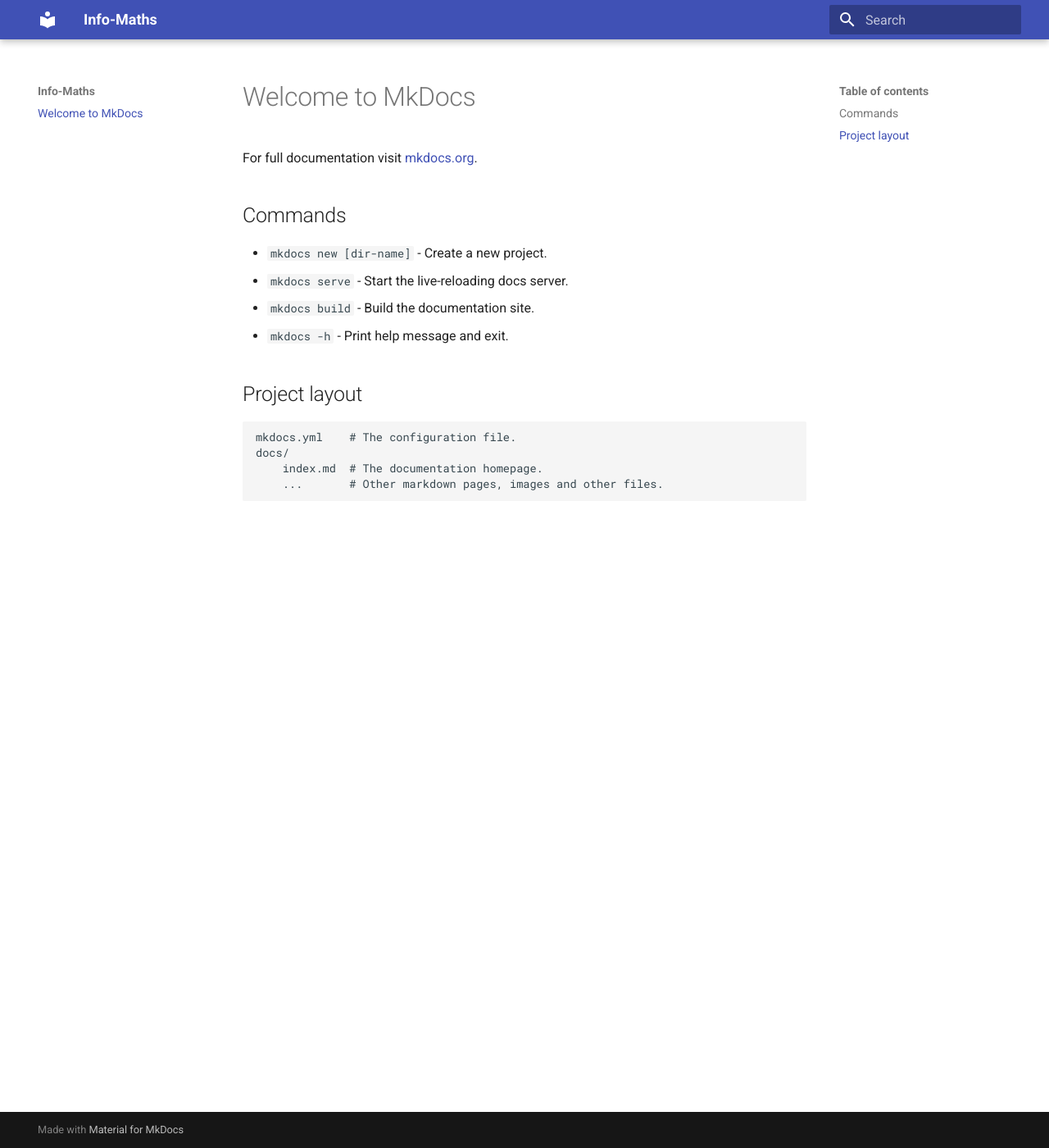
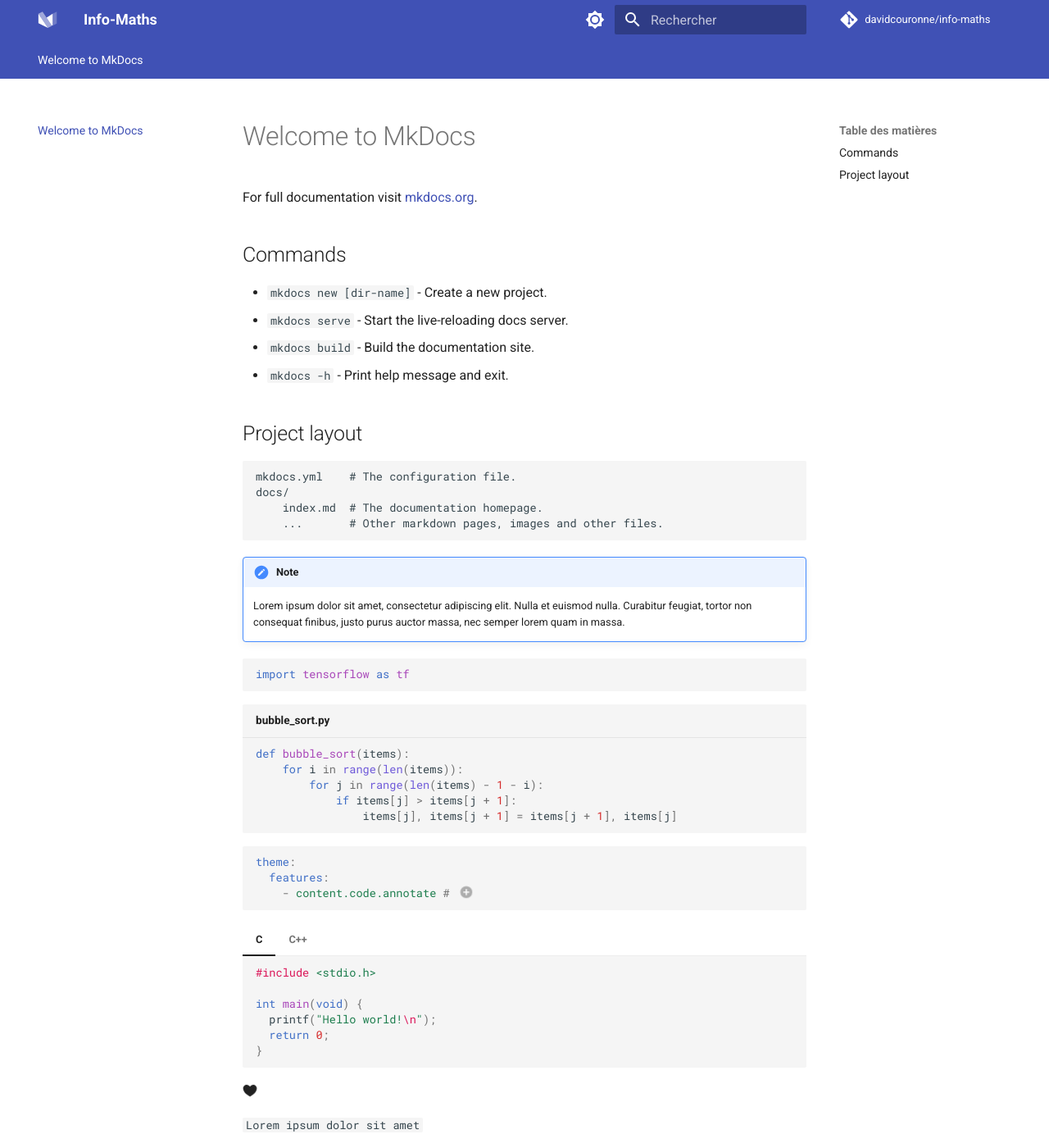
Before and after one commit to infocornouaille/info-maths, an MkDocs documentation site: the page built from docs/index.md, in a window 1280 px wide and 1400 px high. Shown: the whole window at 82% size. Built offline with MkDocs 1.6.1 and Material for MkDocs 9.7.7, drawn with Linux system fonts in a browser that asks for light colours; emoji names are drawn with the system emoji font; comment, search, counter and statistics services are not loaded; some of the changed text lies outside the part shown.

Commit message:
add css and js

````diff
--- a/docs/index.md
+++ b/docs/index.md
@@ -15,3 +15,69 @@
     docs/
         index.md  # The documentation homepage.
         ...       # Other markdown pages, images and other files.
+
+!!! note
+
+    Lorem ipsum dolor sit amet, consectetur adipiscing elit. Nulla et euismod
+    nulla. Curabitur feugiat, tortor non consequat finibus, justo purus auctor
+    massa, nec semper lorem quam in massa.
+
+
+``` py
+import tensorflow as tf
+```
+
+``` py title="bubble_sort.py"
+def bubble_sort(items):
+    for i in range(len(items)):
+        for j in range(len(items) - 1 - i):
+            if items[j] > items[j + 1]:
+                items[j], items[j + 1] = items[j + 1], items[j]
+```
+
+
+``` yaml
+theme:
+  features:
+    - content.code.annotate # (1)
+```
+
+1.  :man_raising_hand: I'm a code annotation! I can contain `code`, __formatted
+    text__, images, ... basically anything that can be written in Markdown.
+
+=== "C"
+
+    ``` c
+    #include <stdio.h>
+
+    int main(void) {
+      printf("Hello world!\n");
+      return 0;
+    }
+    ```
+
+=== "C++"
+
+    ``` c++
+    #include <iostream>
+
+    int main(void) {
+      std::cout << "Hello world!" << std::endl;
+      return 0;
+    }
+    ```
+:octicons-heart-fill-24:{ .heart }
+
+`Lorem ipsum dolor sit amet`
+
+:   Sed sagittis eleifend rutrum. Donec vitae suscipit est. Nullam tempus
+    tellus non sem sollicitudin, quis rutrum leo facilisis.
+
+`Cras arcu libero`
+
+:   Aliquam metus eros, pretium sed nulla venenatis, faucibus auctor ex. Proin
+    ut eros sed sapien ullamcorper consequat. Nunc ligula ante.
+
+    Duis mollis est eget nibh volutpat, fermentum aliquet dui mollis.
+    Nam vulputate tincidunt fringilla.
+    Nullam dignissim ultrices urna non auctor.
--- /dev/null
+++ b/docs/javascripts/mathjax.js
@@ -0,0 +1,16 @@
+window.MathJax = {
+    tex: {
+        inlineMath: [["\\(", "\\)"]],
+        displayMath: [["\\[", "\\]"]],
+        processEscapes: true,
+        processEnvironments: true
+    },
+    options: {
+        ignoreHtmlClass: ".*|",
+        processHtmlClass: "arithmatex"
+    }
+};
+
+document$.subscribe(() => {
+    MathJax.typesetPromise()
+})
--- /dev/null
+++ b/docs/stylesheets/extra.css
@@ -0,0 +1,18 @@
+@keyframes heart {
+
+    0%,
+    40%,
+    80%,
+    100% {
+        transform: scale(1);
+    }
+
+    20%,
+    60% {
+        transform: scale(1.15);
+    }
+}
+
+.heart {
+    animation: heart 1000ms infinite;
+}
--- a/mkdocs.yml
+++ b/mkdocs.yml
@@ -1,4 +1,89 @@
 site_name: Info-Maths
+site_url: https://info-maths.netlify.app/
+site_author: David Couronné
+site_description: >-
+  Informatique (NSI - SNT) et Mathématiques au lycée de Cornouaille
 
+# Repository
+repo_name: davidcouronne/info-maths
+repo_url: https://github.com/davidcouronne/info-maths
+
+# Configuration
 theme:
-  name: "material"
+  name: material
+  language: fr
+  features:
+    # - announce.dismiss
+    - content.code.annotate
+    # - content.tabs.link
+    - content.tooltips
+    # - header.autohide
+    # - navigation.expand
+    - navigation.indexes
+    # - navigation.instant
+    # - navigation.prune
+    - navigation.sections
+    - navigation.tabs
+    # - navigation.tabs.sticky
+    - navigation.top
+    - navigation.tracking
+    - search.highlight
+    - search.share
+    - search.suggest
+    - toc.follow
+    # - toc.integrate
+  palette:
+    - scheme: default
+      primary: indigo
+      accent: indigo
+      toggle:
+        icon: material/brightness-7
+        name: Switch to dark mode
+    - scheme: slate
+      primary: indigo
+      accent: indigo
+      toggle:
+        icon: material/brightness-4
+        name: Switch to light mode
+  font:
+    text: Roboto
+    code: Roboto Mono
+  favicon: assets/favicon.png
+  icon:
+    logo: logo
+
+extra_javascript:
+  - javascripts/mathjax.js
+  - https://polyfill.io/v3/polyfill.min.js?features=es6
+  - https://cdn.jsdelivr.net/npm/mathjax@3/es5/tex-mml-chtml.js
+
+extra_css:
+  - stylesheets/extra.css
+
+plugins:
+  - search
+  - git-revision-date-localized:
+      enable_creation_date: true
+  - glightbox
+
+
+markdown_extensions:
+  - admonition
+  - attr_list
+  - pymdownx.details
+  - pymdownx.superfences
+  - pymdownx.highlight:
+      anchor_linenums: true
+  - pymdownx.inlinehilite
+  - pymdownx.snippets
+  - pymdownx.arithmatex:
+      generic: true
+  - pymdownx.tabbed:
+      alternate_style: true
+  - tables
+  - pymdownx.emoji:
+      emoji_index: !!python/name:materialx.emoji.twemoji
+      emoji_generator: !!python/name:materialx.emoji.to_svg
+  - def_list
+  - pymdownx.tasklist:
+      custom_checkbox: true
--- a/pyproject.toml
+++ b/pyproject.toml
@@ -11,6 +11,8 @@
 mkdocs-material = "^8.5.7"
 pymdown-extensions = "^9.7"
 fontawesome-markdown = "^0.2.6"
+mkdocs-git-revision-date-localized-plugin = "^1.1.0"
+mkdocs-glightbox = "^0.3.0"
 
 [tool.poetry.dev-dependencies]
 black = "^22.10.0"
````
Also changed, not shown: README.md (+6 -0 lines), 1 other file.
